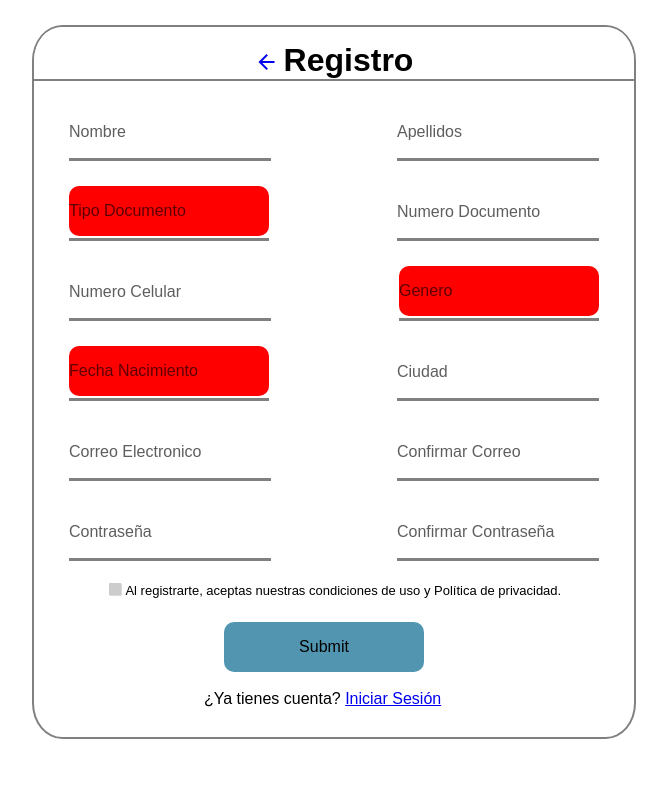
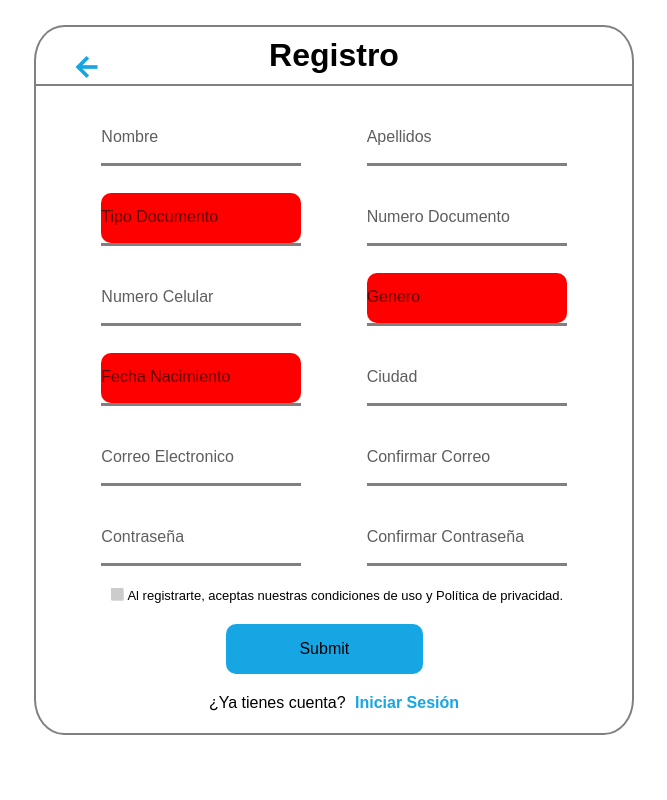
Before and after one commit to CuentaSenaLuis/Evidencia3-Publico, a Flask app: page /Cuenta/Registro in a window 1280 px wide. Shown: the whole page, without its empty margins (306-973 px from the left). Run offline with Flask 2, Linux system fonts and the light colour scheme; some libraries are stand-ins or nearby versions.

Commit message:
updated :"3
hice varios cambios en el login y muchos cambios en el registro, uní muchos codigos sueltos y elimine otros que no funcionaban para nada :v

```diff
--- a/static/_css/Registro.css
+++ b/static/_css/Registro.css
@@ -1,18 +1,25 @@
 *{
     margin: 0px;
     border: 0px;
-
+    box-sizing: border-box;
 }
 
 body{
     font-family: Arial, Helvetica, sans-serif;
     margin: 0;
-    background-size: cover;
-    background-attachment: fixed;
+}
+
+h1{
+    padding: 10px;
+}
+
+p{
+    position: relative;
+    top: 40px;
+    text-align: center;
 }
 
 #form-container{
-    background-color: rgb(255, 255, 255);
     width: 600px;
     height: 710px;
     border-radius: 5%;
@@ -23,28 +30,23 @@ body{
     overflow: hidden;
 }
 
-#title-container{
-    display: flex;
-    justify-content: center;
-    background-color: rgb(255, 255, 255);
-    position: relative;
+.title-container{
+    text-align: center;
     margin-bottom: 20px;
     border-bottom: 2px grey solid;
 }
-#title-arrow{
-    margin-top: 23px;
-    margin-right: 2.5px;
-}
-#title-title{
-    margin-top: 15px;
-    margin-left: 2.5px;
+.material-symbols-outlined{
+    font-size: 30px;
+    position: absolute;
+    top: 6.5%;
+    left: 29.5%;
+    color: #16A6E4;
+    font-weight: 900;
 }
 
 .row{
     display: flex;
-    justify-content: space-between;
-    margin-right: 35px;
-    margin-left: 35px;
+    justify-content: space-evenly;
 }
 
 form .txt_field{
@@ -56,12 +58,9 @@ form .txt_field{
 .txt_field input, select{
     width: 200px;
     height: 50px;
-    padding-left: 0px;
-    margin-top: 5px;
-    font-size: 16px;
-    border: none;
+    margin-top: 7px;
+    border-radius: 10px;
     outline: none;
-    border-radius: 10px;
     cursor: pointer;
 }
 
@@ -78,31 +77,15 @@ select{
     background-color: red;
 }
 
-option{
-    border: 0px transparent;
-}
-
 .txt_field label{
     position: absolute;
     color: rgba(0, 0, 0, 0.637);
     transform: translateY(-50%);
     font-size: 16px;
+    top: 55%;
+    left: 0px;
     pointer-events: none;
     transition: .2s;
-}
-
-.tlabel{
-    top: 55%;
-    left: 0px;
-}
-
-.olabel{
-    top: 30px;
-    left: 0px;
-}
-
-#genlabel{
-    left: 0px;
 }
 
 #date::-webkit-calendar-picker-indicator{
@@ -128,11 +111,11 @@ option{
 .barBottom{
     position: absolute;
     float: left;
-    background-color: #2691d9;
+    background-color: #16A6E4;
     margin-top: 50px;
     margin-right: 5000px;
     width: 200px;
-    color: #2691d9;
+    color: #16A6E4;
 }
 
 .txt_field span::before{
@@ -144,15 +127,14 @@ option{
     left: 0;
     width: 0%;
     height: 3px;
-    background: #2691d9;
+    background: #16A6E4;
     transition: .4s;
 }
 
 .txt_field input:focus ~ label,
 .txt_field input:valid ~ label{
-    top: -4px;
-    left: 0px;
-    color: #2691d9;
+    top: 5px;
+    color: #16A6E4;
 }
 
 .txt_field input:focus ~ span::before,
@@ -160,31 +142,17 @@ option{
     width: 100%;
 }
 
-
-#footer-container #checkbox{
-    margin-left: 20px;
-
-}
-
-#footer-container #checkbox:checked{
-    margin-left: 20px;
-    padding: 100px;
-    background-color: black;
-}
-
 #footer-container #submit{
-    width: 200px;
+    position: relative;
+    width: 33%;
     height: 50px;
-    margin-left: 190px;
-    margin-top: 5px;
+    top: 20px;
+    left: 190px;
     font-size: 16px;
-    border: none;
-    background: rgb(82, 149, 177);
-    outline: none;
+    background: #16A6E4;
     border-radius: 10px;
     cursor: pointer;
 }
-
 
 .container input {
     position: absolute;
@@ -193,7 +161,7 @@ option{
     height: 0;
     width: 0;
     border-radius: 5px;
-   }
+}
 
 .container {
     display: inline-block;
@@ -257,6 +225,9 @@ option{
     font-size: 13px;
 }
 
-#login{
-    margin-left: 170px;
+.link{
+    padding-left: 5px;
+    text-decoration: none;
+    font-weight: 600;
+    color: #16A6E4;
 }
--- a/templates/Login.html
+++ b/templates/Login.html
@@ -6,6 +6,7 @@
     <meta name="viewport" content="width=device-width, initial-scale=1.0">
     <title>Ingresar</title>
     <link rel="stylesheet" href="https://fonts.googleapis.com/css2?family=Material+Symbols+Outlined:opsz,wght,FILL,GRAD@20..48,100..700,0..1,-50..200" />
+    <link rel="stylesheet" href="https://use.fontawesome.com/releases/v5.6.3/css/all.css">
     <link rel="stylesheet" href="{{ url_for('static', filename='./_css/Login.css') }}">
 </head>
 <body>
@@ -21,13 +22,11 @@
                 <input type="text" required>
                 <!--pattern="[a-zA-Z0-9_]+([.][a-zA-Z0-9_]+)*@[a-zA-Z0-9_]+([.][a-zA-Z0-9_]+)*[.][a-zA-Z]{1,5}"-->
                 <!--no me deja ponerle requerimientos de @ y cuando lo pongo tipo email no toma el efecto del label-->
-                <span></span>
                 <label>Correo Electrónico</label>
             </div>
             <div class="txt_field">
                 <i class="fas fa-key icon" id="icon"></i>
                 <input type="password" required>
-                <span></span>
                 <label>Contraseña</label>
             </div>
             <button type="submit">Ingresar</button>
--- a/templates/Registro.html
+++ b/templates/Registro.html
@@ -5,7 +5,6 @@
     <meta http-equiv="X-UA-Compatible" content="IE=edge">
     <meta name="viewport" content="width=device-width, initial-scale=1.0">
     <title>{{data.Titulos}}</title>
-    <link rel="stylesheet" href="https://use.fontawesome.com/releases/v5.6.3/css/all.css">
     <link rel="stylesheet" href="https://fonts.googleapis.com/css2?family=Material+Symbols+Outlined:opsz,wght,FILL,GRAD@20..48,100..700,0..1,-50..200" />
     <link rel="stylesheet" href="https://fonts.googleapis.com/css2?family=Material+Symbols+Outlined:opsz,wght,FILL,GRAD@20..48,100..700,0..1,-50..200" />
     <link rel="stylesheet" href="{{ url_for('static', filename='./_css/Registro.css') }}">
@@ -13,13 +12,13 @@
 <body>
     <div id="form-container">
         <form action="">
-            <div id="title-container">
-                <a href="/" id="title-arrow">
-                <span class="material-symbols-outlined">
-                    arrow_back
-                </span>
+            <div class="title-container">
+                <a href="/" class="title-arrow">
+                    <span class="material-symbols-outlined">
+                        arrow_back
+                    </span>
                 </a>
-                <H1 id="title-title">{{data.Titulos}}</H1>
+                <H1 class="title-title">{{data.Titulos}}</H1>
             </div>
             <div class="row">
                 <div class="txt_field">
@@ -110,15 +109,10 @@
                 <div class="checkmark"></div>
             </label>
             <label id="checkbox-title">Al registrarte, aceptas nuestras condiciones de uso y Política de privacidad.</label>
-            <br>
-            <br>
             <input type="submit" id="submit">
+            <p>¿Ya tienes cuenta? <a class="link" href="Login">Iniciar Sesión</a></p>
         </div>
         </form>
-        <div id="login">
-            <br>
-            <p>¿Ya tienes cuenta? <a class="link" href="Login">Iniciar Sesión</a></p>
-        </div>
     </div>
 
 </body>
```
Also changed, not shown: static/_css/Login.css (+5 -7 lines).
